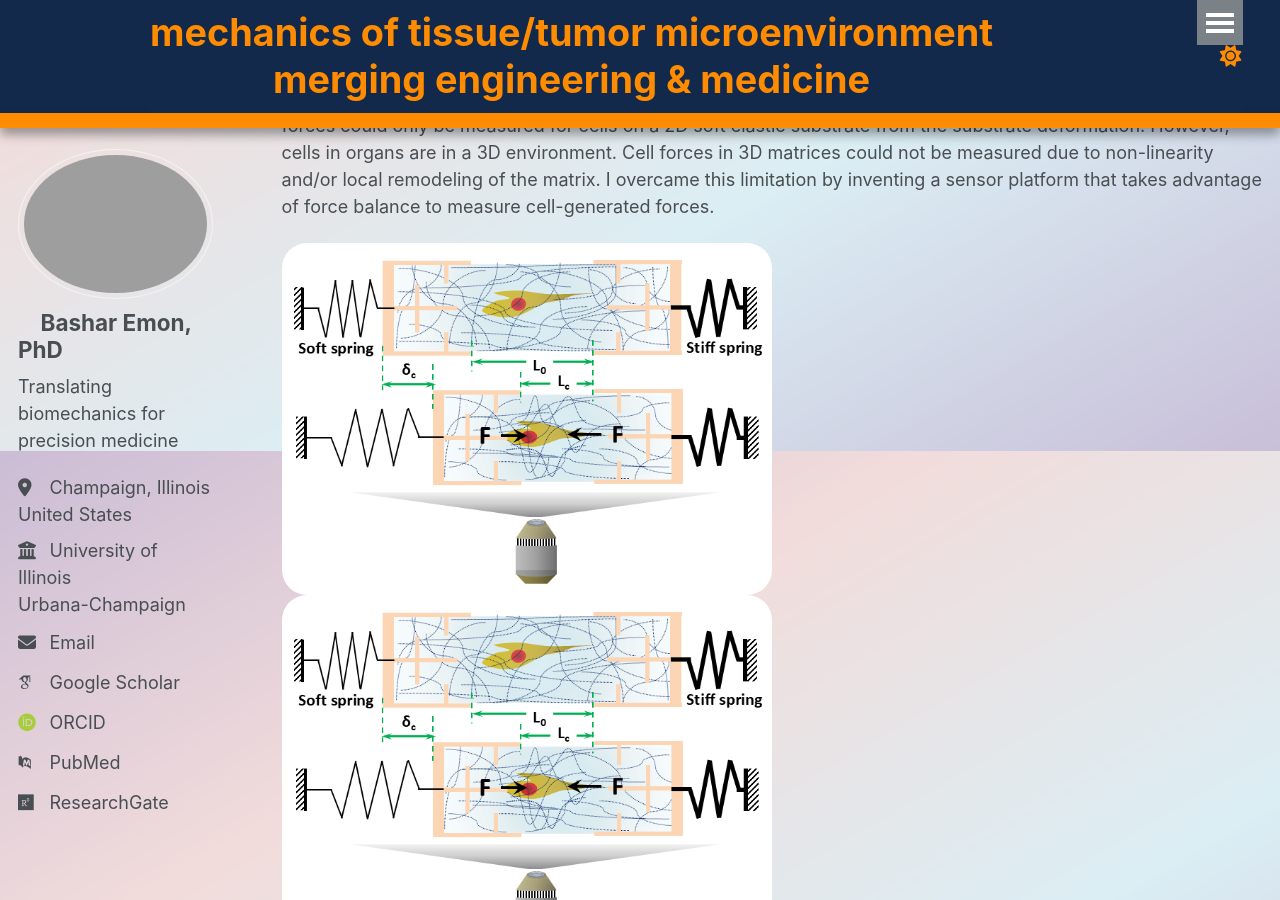
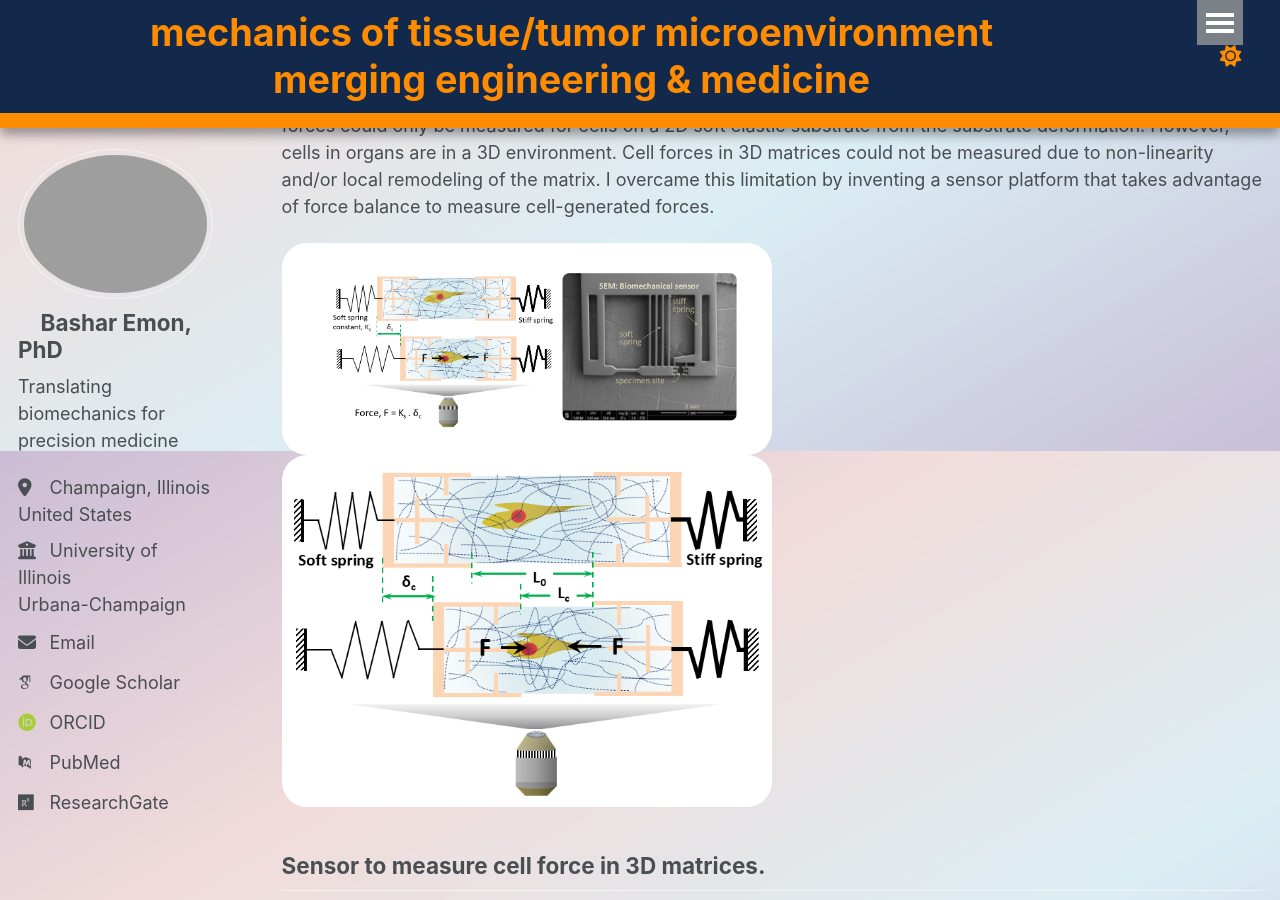
Before and after one commit to BasharEmon/BasharEmon.github.io, a Jekyll site: the page built from _pages/about.md, in a window 1280 px wide and 900 px high, scrolled down 449 px. Built offline with Jekyll 4.4.1, drawn with Linux system fonts in a browser that asks for light colours; some web fonts are replaced.

Commit message:
Update about.md

```diff
--- a/_pages/about.md
+++ b/_pages/about.md
@@ -31,7 +31,7 @@ Inspired by how mechanical environment (stiffness, microstructure), forces and s
 
 During my PhD, under the supervision of Professor Taher Saif, I developed a novel experimental platform that allows, for the first time, measuring single cell forces in 3D matrices and forming in vitro tumors with primary cancer cells and stromal cells that assist the cancer cells (published in [Science Advances](https://www.science.org/doi/10.1126/sciadv.abf2629) & [Nature Protocols](https://www.nature.com/articles/s41596-024-01106-8)). Cell forces could only be measured for cells on a 2D soft elastic substrate from the substrate deformation. However, cells in organs are in a 3D environment. Cell forces in 3D matrices could not be measured due to non-linearity and/or local remodeling of the matrix. I overcame this limitation by inventing a sensor platform that takes advantage of force balance to measure cell-generated forces.
 
-<img src="/images/sensor_force_1.png" alt="Force sensor" style="border-radius: 25px; opacity: 1; max-width: 50%;"> <img src="/images/sensor_force_1.png" alt="Force sensor" style="border-radius: 25px; opacity: 1; max-width: 50%;">
+<img src="/images/sensor_force_SEM.png" alt="Force sensor" style="border-radius: 25px; opacity: 1; max-width: 50%;"> <img src="/images/sensor_force_1.png" alt="Force sensor" style="border-radius: 25px; opacity: 1; max-width: 50%;">
 
 Sensor to measure cell force in 3D matrices.
 ------
```
